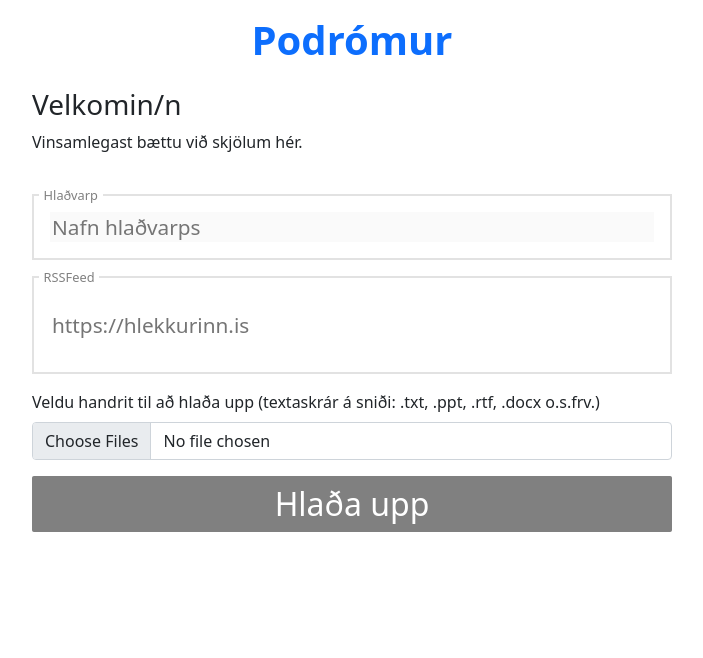
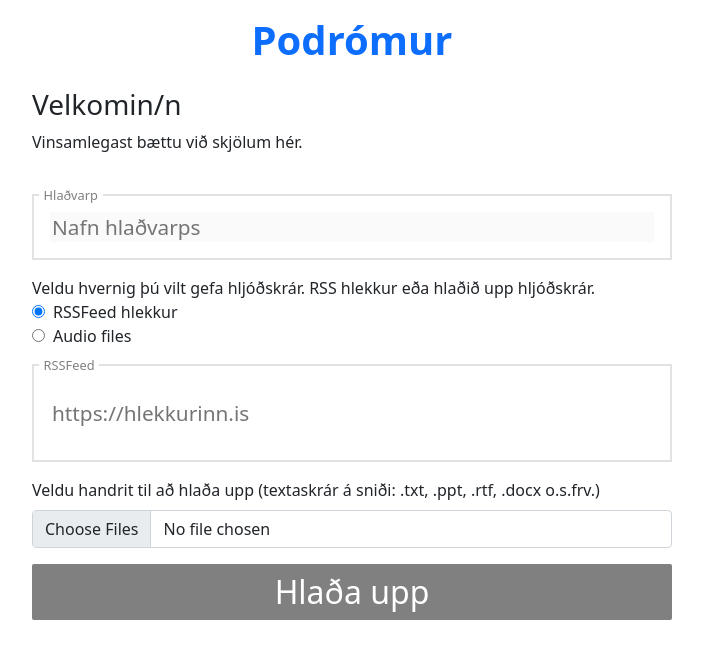
Before and after one commit to cadia-lvl/upload-to-s3, a React app in the folder frontend/: page / in a window 1280 px wide. Shown: the top 658 px of the page, without its empty margins (288-991 px from the left). Built offline with nearby package versions, Linux system fonts and the light colour scheme.

Commit message:
add audio files option

```diff
--- a/frontend/src/components/frontpage/index.tsx
+++ b/frontend/src/components/frontpage/index.tsx
@@ -48,6 +48,14 @@ const SubmitButton = styled.button`
     }
 `;
 
+const UploadTypeText = styled.p`
+    margin: 1rem 0rem 0rem 0rem;
+`;
+
+const RadioLabel = styled.label`
+    margin-left: 0.5rem;
+`;
+
 const NameInput = styled(TextInput)``;
 
 const UrlInput = styled(TextInput)`
@@ -62,22 +70,27 @@ interface State {
     podcastType: string;
     rssFeed: string;
     selectedFiles: File[];
+    selectedAudioFiles: File[];
     processing: boolean;
+    audioFiles: boolean;
 }
 
 class FrontPage extends React.Component<Props, State> {
     constructor(props: Props) {
         super(props);
 
-        const podcastType = new
-            URLSearchParams(this.props.location.search).get("showId");
+        const podcastType = new URLSearchParams(this.props.location.search).get(
+            'showId'
+        );
         // autogenerate a chatroom name from the timestamp
         this.state = {
             // today: +new Date(),
-            podcastType: (podcastType != null)? podcastType : '',
+            podcastType: podcastType != null ? podcastType : '',
             rssFeed: '',
             selectedFiles: [],
+            selectedAudioFiles: [],
             processing: false,
+            audioFiles: false,
         };
     }
 
@@ -100,36 +113,53 @@ class FrontPage extends React.Component<Props, State> {
     // Thank you https://www.geeksforgeeks.org/file-uploading-in-react-js/
     // for the filechange function
     onFileChange = (event: any) => {
-        this.setState( { selectedFiles: event.target.files });
+        this.setState({ selectedFiles: event.target.files });
+    };
+
+    onAudioFileChange = (event: any) => {
+        this.setState({ selectedAudioFiles: event.target.files });
     };
 
     verifyFormData = () => {
+        //TODO: verify file formats and such
+    };
+
+    uploadFiles = async (files: File[]) => {
+        const podcastId = this.state.podcastType;
+        const rssFeed = this.state.rssFeed;
+        if (files != null && podcastId != null) {
+            console.log(this.state.selectedFiles);
+            for (let i = 0; i < files.length; i++) {
+                try {
+                    await api.uploadFile(files[i], podcastId, rssFeed);
+                } catch (e) {
+                    console.log('Error: Did not upload ' + files[i]);
+                    console.error(e);
                 }
+            }
+            // TODO: show the list of filenames uploaded
+        }
+    };
 
     onFileUpload = async (e: React.FormEvent<HTMLFormElement>) => {
+        const { audioFiles, selectedFiles, selectedAudioFiles } = this.state;
         let processing = true;
-        this.setState( { processing } );
+        this.setState({ processing });
         e.preventDefault();
         console.log('sending the file now');
         // TODO: verify formData;
         const podcastId = this.state.podcastType;
         const rssFeed = this.state.rssFeed;
         this.verifyFormData();
-        if (this.state.selectedFiles != null && podcastId != null) {
-            console.log(this.state.selectedFiles);
-            for (let i = 0; i < this.state.selectedFiles.length; i++) {
-                try {
-                    await api.uploadFile(this.state.selectedFiles[i], podcastId, rssFeed);
-                } catch(e) {
-                    console.log('Error: Did not upload ' + this.state.selectedFiles[i]);
-                    console.error(e);
-                }
-            }
-            // TODO: show the list of filenames uploaded
+
+        await this.uploadFiles(selectedFiles);
+
+        if (audioFiles) {
+            await this.uploadFiles(selectedAudioFiles);
         }
         // TODO: else say there was nothing to submit or it errored out
         processing = false;
-        this.setState( { processing } );
+        this.setState({ processing });
         // Also say thanks
         const { history } = this.props;
         history.push(`/takk`);
@@ -148,16 +178,61 @@ class FrontPage extends React.Component<Props, State> {
         }
     };
 
+    handleRadioButton = (value: string) => {
+        console.log(value);
+        if (value == 'rss') {
+            this.setState({ audioFiles: false });
+            return;
+        }
+        if (value == 'audio_files') {
+            this.setState({ audioFiles: true });
+            return;
+        }
+    };
+
+    submitDisabled = () => {
+        const {
+            podcastType,
+            rssFeed,
+            selectedFiles,
+            selectedAudioFiles,
+            processing,
+            audioFiles,
+        } = this.state;
+
+        // Require podcast type
+        if (!podcastType) return true;
+
+        // Don't upload if processing
+        if (processing) return true;
+
+        // Require scripts
+        if (selectedFiles.length === 0) return true;
+
+        // If uploading audio files, require audio files
+        // ELSE requires a value in the rss feed
+        if (audioFiles) {
+            if (selectedAudioFiles.length === 0) return true;
+        } else {
+            if (!rssFeed) return true;
+        }
+    };
+
     render() {
-        const { podcastType, rssFeed, selectedFiles, processing } = this.state;
+        const {
+            podcastType,
+            rssFeed,
+            selectedFiles,
+            selectedAudioFiles,
+            processing,
+            audioFiles,
+        } = this.state;
         return (
             <Layout>
                 <FrontPageContainer>
                     <WelcomeTextContainer>
                         <h3>Velkomin/n</h3>
-                        <p>
-                            Vinsamlegast bættu við skjölum hér.
-                        </p>
+                        <p>Vinsamlegast bættu við skjölum hér.</p>
                     </WelcomeTextContainer>
                     <Form onSubmit={this.onFileUpload}>
                         <NameInput
@@ -167,18 +242,71 @@ class FrontPage extends React.Component<Props, State> {
                             onChange={this.onPodcastChange}
                             disabled
                         />
+                        <UploadTypeText>
+                            Veldu hvernig þú vilt gefa hljóðskrár. RSS hlekkur
+                            eða hlaðið upp hljóðskrár.
+                        </UploadTypeText>
+                        <input
+                            type="radio"
+                            id="rss"
+                            name="audio_type"
+                            value="rss"
+                            onChange={() => this.handleRadioButton('rss')}
+                            checked={!audioFiles}
+                        ></input>
+                        <RadioLabel htmlFor="rss">RSSFeed hlekkur</RadioLabel>
+                        <br />
+                        <input
+                            type="radio"
+                            id="audio_files"
+                            name="audio_type"
+                            value="audio_files"
+                            onChange={() =>
+                                this.handleRadioButton('audio_files')
+                            }
+                        ></input>
+                        <RadioLabel htmlFor="audio_files">
+                            Audio files
+                        </RadioLabel>
+                        <br />
+                        {audioFiles ? (
+                            <Form.Group
+                                controlId="formFileMultipleAudio"
+                                className="mb-3"
+                            >
+                                <Form.Label>
+                                    Veldu hljóðskrár til að hlaða upp
+                                    (hljóðskrár á sniði: .mp3, .mp4, .wav
+                                    o.s.frv.)
+                                </Form.Label>
+                                <Form.Control
+                                    type={'file'}
+                                    onChange={this.onAudioFileChange}
+                                    multiple
+                                />
+                            </Form.Group>
+                        ) : (
                             <UrlInput
                                 label={'RSSFeed'}
                                 value={this.state.rssFeed}
                                 placeholder={'https://hlekkurinn.is'}
                                 onChange={this.onFeedChange}
                             />
-                            <Form.Group controlId="formFileMultiple" className="mb-3">
-                              <Form.Label>Veldu handrit til að hlaða upp (textaskrár á sniði: .txt, .ppt, .rtf, .docx o.s.frv.)</Form.Label>
+                        )}
+
+                        <Form.Group
+                            controlId="formFileMultiple"
+                            className="mb-3"
+                        >
+                            <Form.Label>
+                                Veldu handrit til að hlaða upp (textaskrár á
+                                sniði: .txt, .ppt, .rtf, .docx o.s.frv.)
+                            </Form.Label>
                             <Form.Control
                                 type={'file'}
                                 onChange={this.onFileChange}
-                                    multiple />
+                                multiple
+                            />
                         </Form.Group>
                         {/* might be useful for if people upload all the
                                 data as an archive
@@ -200,12 +328,10 @@ class FrontPage extends React.Component<Props, State> {
                         </Spinner>
                         <SubmitButton
                             type="submit"
-                                disabled={ !podcastType ||
-                                           selectedFiles.length === 0 ||
-                                           processing ||
-                                           !rssFeed
-                                         }
-                                >Hlaða upp</SubmitButton>
+                            disabled={this.submitDisabled()}
+                        >
+                            Hlaða upp
+                        </SubmitButton>
                     </Form>
                 </FrontPageContainer>
             </Layout>
```
Lines whose indentation alone changed are shown as unchanged.
